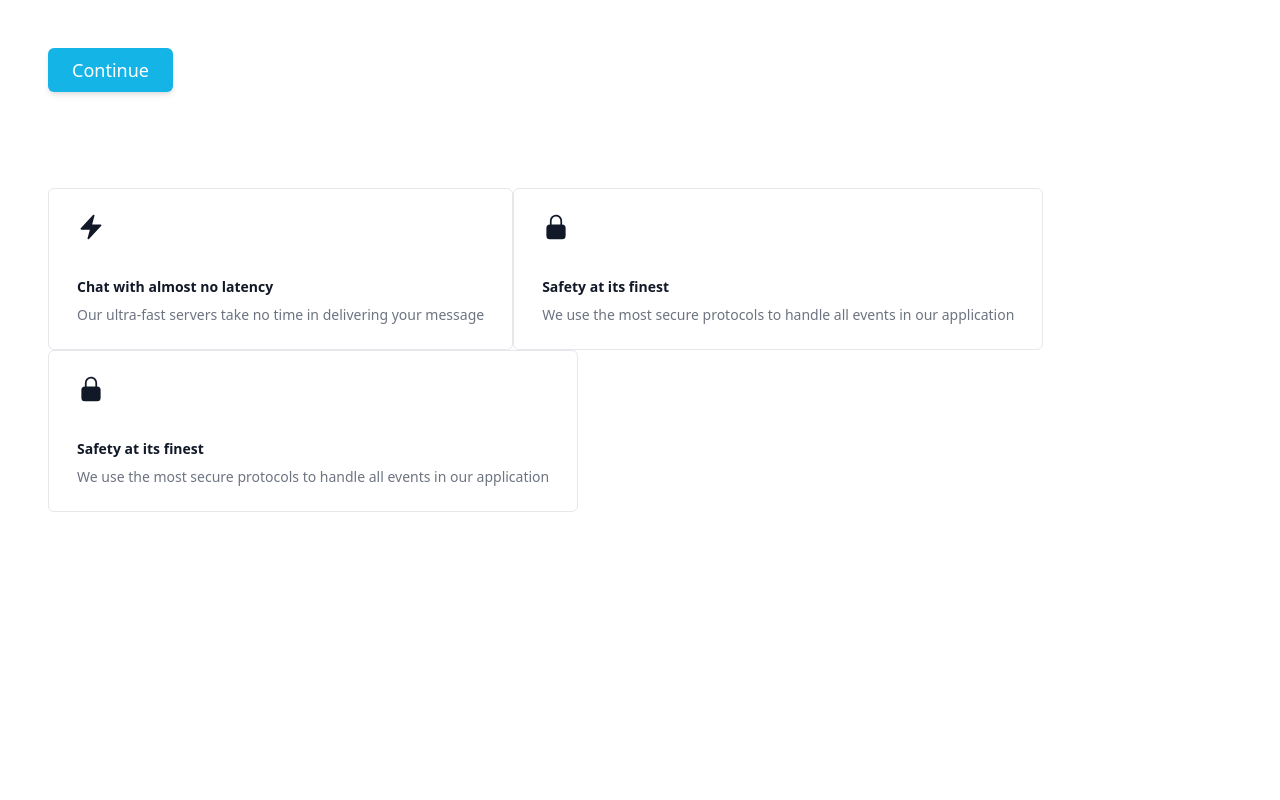
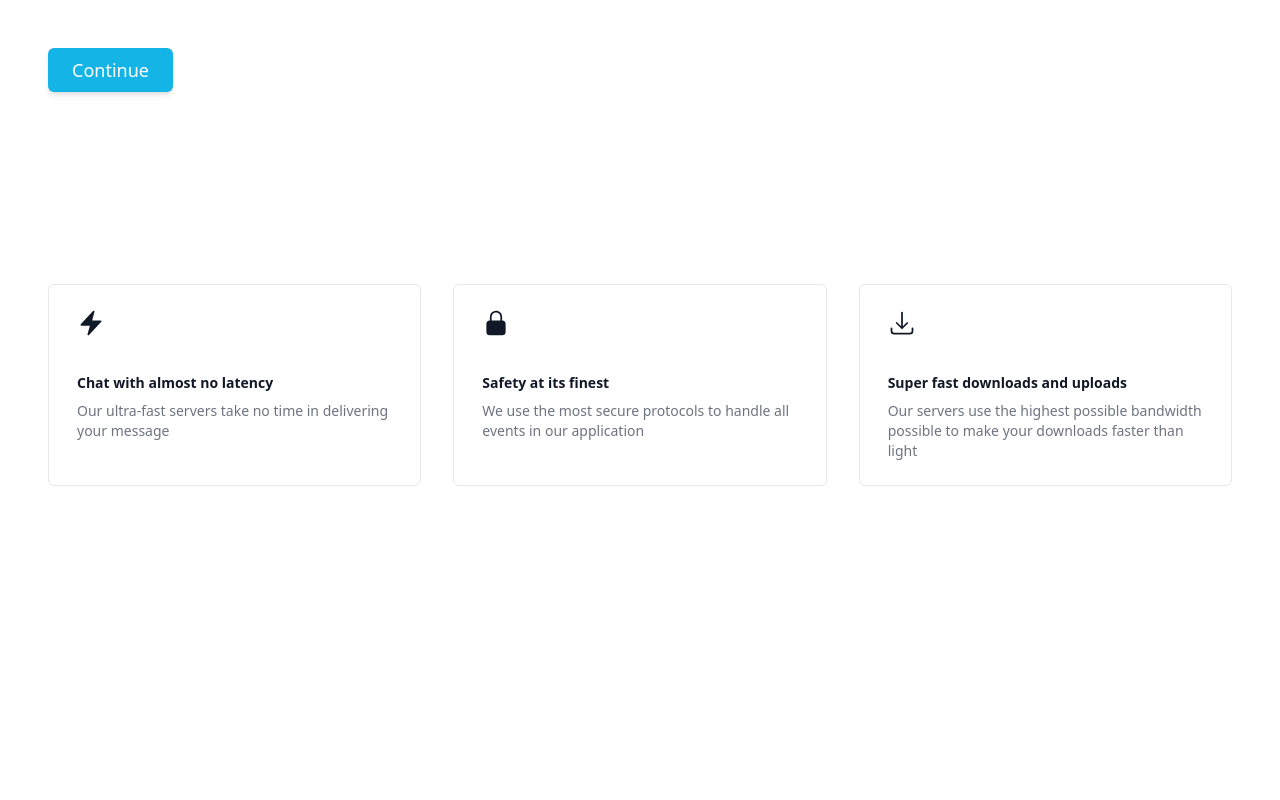
Before and after one commit to CarboxyDev/tailwind-sandbox, a Next.js app: page / in a window 1280 px wide. Shown: the top 800 px of the page. Built offline with nearby package versions, Linux system fonts and the light colour scheme.

Commit message:
Add minor changes to UI + Add PricingCard (wip)

```diff
--- /dev/null
+++ b/src/components/PricingCard.tsx
@@ -0,0 +1,9 @@
+const SimplePricingCard = (props: any) => {
+  return (
+    <>
+      <div className="h-auto w-72"></div>
+    </>
+  );
+};
+
+export default SimplePricingCard;
--- a/src/pages/sandbox.tsx
+++ b/src/pages/sandbox.tsx
@@ -2,16 +2,25 @@ import { NextPage } from "next";
 import Button from "../components/Button";
 import CompactCard from "../components/CompactCard";
 import Dialog from "../components/Dialog";
-import { BoltIcon, LockClosedIcon } from "@heroicons/react/24/solid";
+import {
+  BoltIcon,
+  LockClosedIcon,
+  ArrowDownTrayIcon,
+} from "@heroicons/react/24/solid";
+import PricingCard from "../components/PricingCard";
 
 const Sandbox: NextPage = () => {
   return (
     <>
-      <div className="pt-12 pl-12">
+      <div className="px-12 pt-12">
         <Button>Continue</Button>
         <div className="pt-24"></div>
+        <div>
+          <PricingCard />
+        </div>
+        <div className="pt-24"></div>
         {/* TODO: Make the grid work properly. 1 col for phones, 3 cols for desktops*/}
-        <div className="col-3 mx-auto grid-cols-1">
+        <div className="grid grid-cols-1 gap-8 md:grid-cols-2 lg:grid-cols-3">
           <CompactCard
             title="Chat with almost no latency"
             text="Our ultra-fast servers take no time in delivering your message"
@@ -23,9 +32,9 @@ const Sandbox: NextPage = () => {
             icon={<LockClosedIcon className="h-7 w-7" />}
           ></CompactCard>
           <CompactCard
-            title="Safety at its finest"
-            text="We use the most secure protocols to handle all events in our application"
-            icon={<LockClosedIcon className="h-7 w-7" />}
+            title="Super fast downloads and uploads"
+            text="Our servers use the highest possible bandwidth possible to make your downloads faster than light"
+            icon={<ArrowDownTrayIcon className="h-7 w-7" />}
           ></CompactCard>
         </div>
         <div className="pt-96"></div>
```
